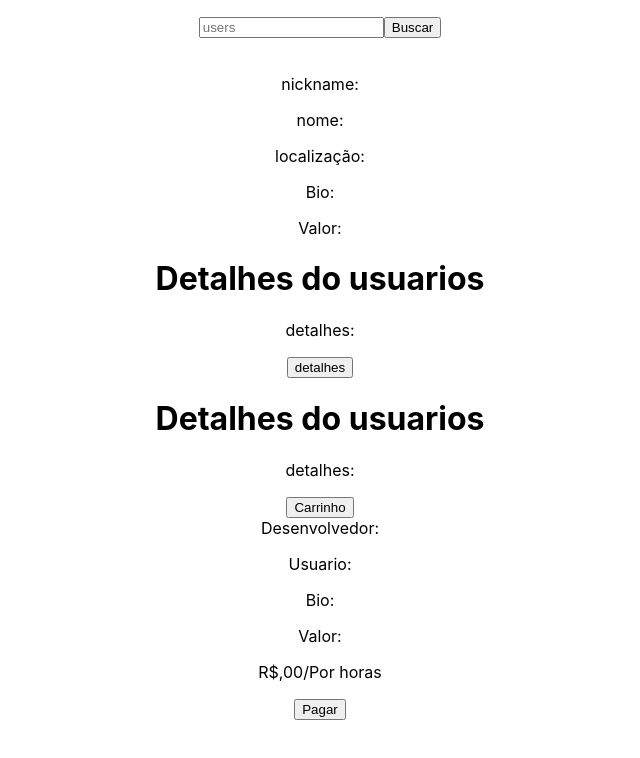
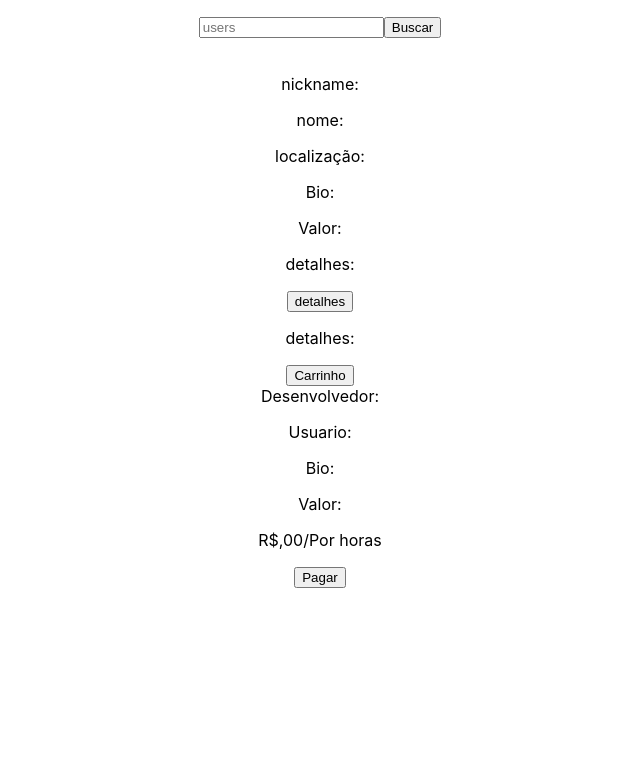
Before and after one commit to caffranksereia/dev-shop, a React (Create React App) app in the folder dev-shop/: page / in a window 1280 px wide. Shown: the top 758 px of the page, without its empty margins (320-960 px from the left). Built offline with nearby package versions, Linux system fonts and the light colour scheme.

Commit message:
function para class e props

```diff
--- a/dev-shop/src/Components/DetailsUsers.js
+++ b/dev-shop/src/Components/DetailsUsers.js
@@ -1,17 +1,16 @@
 import React from 'react';
 
 
-function DetailsUsers(props) {
+class DetailsUsers extends React.Component {
+    render(){
+        return(
+            <div>
+                <p>detalhes:{this.props.detalhes}</p>
+            </div>
+        );
+    }
 
 
-    return(
-        <div>
-            <div>
-                <h1>Detalhes do usuarios</h1>
-            </div>
-            <p>detalhes:{props.detalhes}</p>
-        </div>
-    );
 
 }
 
```
